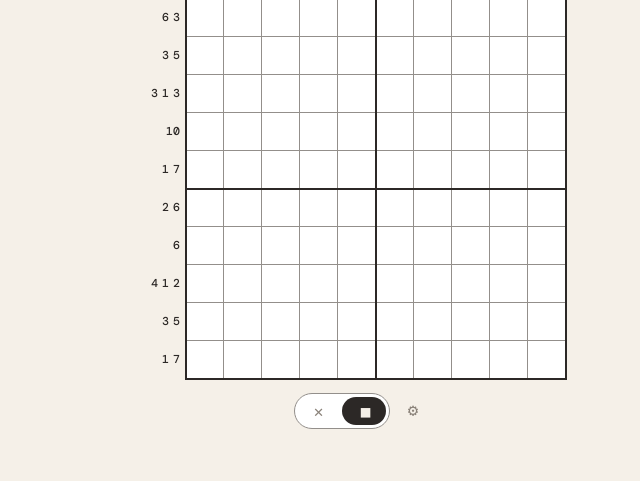
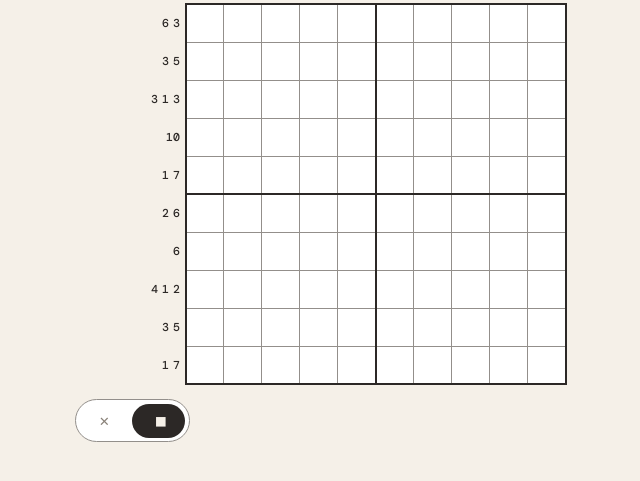
Before and after one commit to Ilosariph/nonogram, a Flask app: page / in a window 1280 px wide. Shown: the part 207-688 px from the top of the page, without its empty margins (281-921 px from the left). Run offline with Flask 3, Linux system fonts and the light colour scheme.

Commit message:
Move settings gear to top bar; make slider 20% bigger
- Settings ⚙ button and its dropdown panel moved to .timer-info in
  the top bar, next to the dark mode toggle; panel now drops downward
- Mode slider track enlarged 20%: 115×43px track, 53×34px thumb

https://claude.ai/code/session_01CnTLW4UkANLnPdrXM4tgbi

```diff
--- a/templates/index.html
+++ b/templates/index.html
@@ -225,13 +225,6 @@ td.cell.marked::after {
   gap: 0.5rem;
 }
 
-.mode-row {
-  display: flex;
-  align-items: center;
-  justify-content: center;
-  gap: 0.75rem;
-}
-
 .mode-slider {
   position: relative;
   cursor: pointer;
@@ -240,27 +233,27 @@ td.cell.marked::after {
 
 .mode-slider-track {
   position: relative;
-  width: 96px;
-  height: 36px;
+  width: 115px;
+  height: 43px;
   background: var(--cell-bg);
   border: 1.5px solid var(--grid-line);
-  border-radius: 18px;
+  border-radius: 22px;
 }
 
 .mode-slider-thumb {
   position: absolute;
-  top: 3px;
-  left: 3px;
-  width: 44px;
-  height: 28px;
+  top: 4px;
+  left: 4px;
+  width: 53px;
+  height: 34px;
   background: var(--ink);
-  border-radius: 14px;
+  border-radius: 17px;
   transition: left 0.2s ease;
   z-index: 0;
 }
 
 .mode-slider[data-mode="fill"] .mode-slider-thumb {
-  left: calc(100% - 47px);
+  left: calc(100% - 57px);
 }
 
 .mode-side {
@@ -304,7 +297,7 @@ td.cell.marked::after {
 
 .settings-panel {
   position: absolute;
-  bottom: calc(100% + 0.5rem);
+  top: calc(100% + 0.5rem);
   right: 0;
   background: var(--bg);
   border: 1.5px solid var(--grid-thick);
@@ -488,6 +481,13 @@ td.cell.filled.cell-error { animation: cell-flash-red 0.55s ease forwards !impor
     <span id="timerDisplay">0:00</span>
     <span id="cellCount"></span>
     <button id="darkToggle" style="border:none; background:none; padding:0; cursor:pointer; font-size:1rem; line-height:1; color:var(--ink-light);" title="Toggle dark mode">&#9790;</button>
+    <div class="settings-wrap">
+      <button class="settings-btn" id="settingsBtn" title="Settings">&#9881;</button>
+      <div class="settings-panel" id="settingsPanel" style="display:none">
+        <button class="settings-item active" id="livesModeItem">&#9829; Lives Mode</button>
+        <button class="settings-item" id="markDoneRowsBtn">Mark empties in done rows/cols</button>
+      </div>
+    </div>
   </div>
 </div>
 
@@ -517,20 +517,11 @@ td.cell.filled.cell-error { animation: cell-flash-red 0.55s ease forwards !impor
 <div class="win-banner" id="winBanner">Solved!</div>
 
 <div class="bottom-controls">
-  <div class="mode-row">
-    <div class="mode-slider" id="modeSlider" data-mode="fill">
-      <div class="mode-slider-track">
-        <div class="mode-slider-thumb"></div>
-        <span class="mode-side" data-mode="mark">&#x2715;</span>
-        <span class="mode-side" data-mode="fill">&#9632;</span>
-      </div>
-    </div>
-    <div class="settings-wrap">
-      <button class="settings-btn" id="settingsBtn" title="Settings">&#9881;</button>
-      <div class="settings-panel" id="settingsPanel" style="display:none">
-        <button class="settings-item active" id="livesModeItem">&#9829; Lives Mode</button>
-        <button class="settings-item" id="markDoneRowsBtn">Mark empties in done rows/cols</button>
-      </div>
+  <div class="mode-slider" id="modeSlider" data-mode="fill">
+    <div class="mode-slider-track">
+      <div class="mode-slider-thumb"></div>
+      <span class="mode-side" data-mode="mark">&#x2715;</span>
+      <span class="mode-side" data-mode="fill">&#9632;</span>
     </div>
   </div>
 </div>
```
